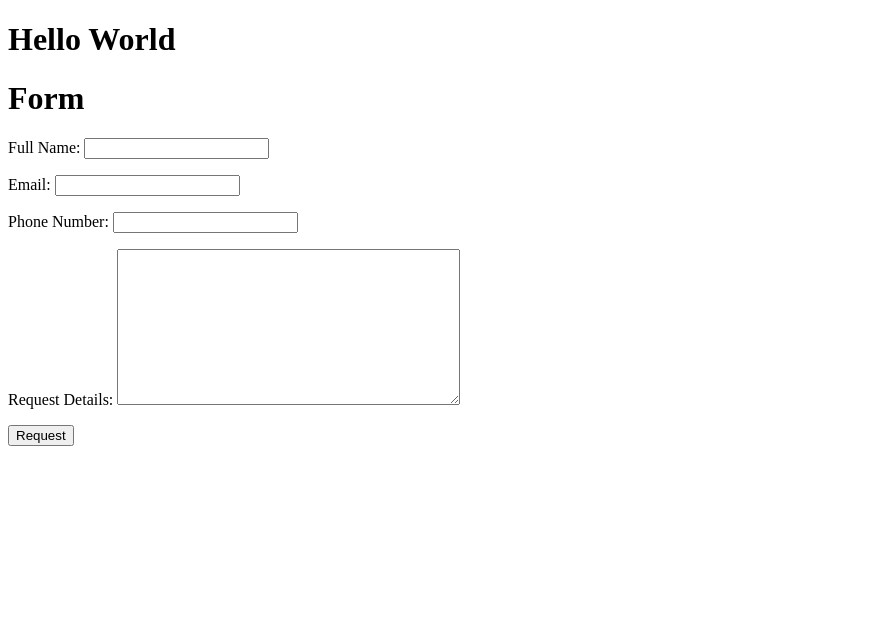
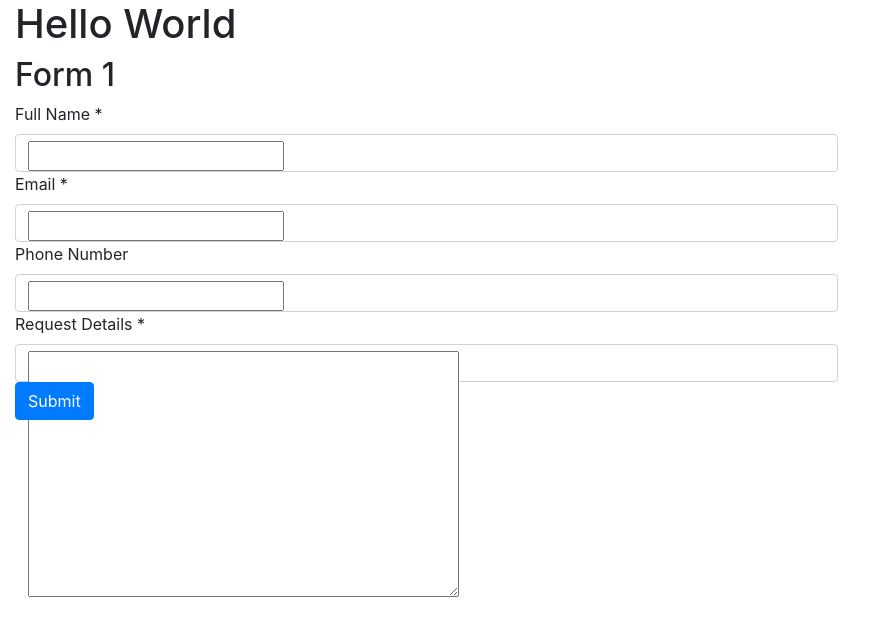
Before and after one commit to tuananhkk/landingpage, a Django app: page / in a window 1280 px wide. Shown: the top 636 px of the page, without its empty margins (0-893 px from the left). Run offline with Django 3.2, Linux system fonts and the light colour scheme; some libraries are stand-ins or nearby versions.

Commit message:
third commit

```diff
--- a/landingpage/src/contact/admin.py
+++ b/landingpage/src/contact/admin.py
@@ -4,7 +4,7 @@ from django.contrib import admin
 from .models import Contact
 
 class ContactModelAdmin(admin.ModelAdmin):
-	list_display = ["name", "email", "phone", "timestamp"]
+	list_display = [Contact, "email", "phone", "timestamp"]
 	list_filter = ["timestamp"]
 	search_fields = ["name", "email", "phone","content"]
 
--- a/landingpage/src/contact/models.py
+++ b/landingpage/src/contact/models.py
@@ -9,12 +9,12 @@ from django.core.urlresolvers import reverse
 class Contact(models.Model):
     name = models.CharField(max_length = 255, blank=False, verbose_name = "Full Name")
     email = models.EmailField(blank=False, verbose_name = "Email")
-    phone = PhoneNumberField(blank=False, verbose_name = "Phone Number")
+    phone = PhoneNumberField(blank=True, verbose_name = "Phone Number")
     content = models.TextField(max_length = 150, verbose_name = "Request Details")
     timestamp = models.DateTimeField(auto_now_add = True, verbose_name = "Request Time")
 
     def __str__(self):
-        return self.name + " - " + self.id
+        return self.name + " - " + str(self.id)
 
     # def get_absolute_url(self):
         # return reverse()
--- a/landingpage/src/landingpage/settings.py
+++ b/landingpage/src/landingpage/settings.py
@@ -116,7 +116,7 @@ USE_L10N = True
 
 USE_TZ = True
 
-PHONENUMBER_DB_FORMAT = 'EB164'
+# PHONENUMBER_DB_FORMAT = 'E164'
 
 # Static files (CSS, JavaScript, Images)
 # https://docs.djangoproject.com/en/1.9/howto/static-files/
--- a/landingpage/src/templates/base.html
+++ b/landingpage/src/templates/base.html
@@ -3,21 +3,67 @@
 
     <head>
         <title>My Landing Page</title>
+         <!-- Required meta tags always come first -->
+        <meta charset="utf-8">
+        <meta name="viewport" content="width=device-width, initial-scale=1, shrink-to-fit=no">
+        <meta http-equiv="x-ua-compatible" content="ie=edge">
+
+        <!-- Bootstrap CSS -->
+        <link rel="stylesheet" href="https://maxcdn.bootstrapcdn.com/bootstrap/4.0.0-alpha.5/css/bootstrap.min.css" integrity="sha384-AysaV+vQoT3kOAXZkl02PThvDr8HYKPZhNT5h/CXfBThSRXQ6jW5DO2ekP5ViFdi" crossorigin="anonymous">
     </head>
 
-    <body>
-        <h1>Hello World</h1>
+         <body>
+    <div class='col-md-2' ></div>
+    <div class='col-md-8' >
+
+    <h1>Hello World</h1>
+    <h2>Form 1</h2>
+
+    <form class="form-group" action="" method="POST" {% if form.is_multipart %}enctype="multipart/form-data"{% endif %}>
+    {% csrf_token %}
+    <!--{{ form.media }}-->
+
+    <!--Forms error handling-->
+    {% if form.errors %}
+        <div class="alert alert-error">
+            <ul>
+                {% for error in form.non_field_errors %}
+                <li>{{ error }}</li>
+                {% endfor %}
+            </ul>
+        </div>
+    {% endif %}
+
+
+    <!--Forms fields handling-->
+    <div class="control-group {% if field.errors %}error{% endif %}">
+    {% for field in form %}
+            <label class="control-label">{{ field.label }}{% if field.field.required %} *{% endif %}</label>
+            <div class="form-control">
+                {{ field }}
+                {% if field.errors %}<span class="form-inline">{{ field.errors.as_text }}</span>{% endif %}
+            </div>
+    {% endfor %}
+    </div>
+
+
+    <!--Forms button handling-->
+   <div class="form-actions">
+        <input class="btn btn-primary btn-large" type="submit" value="Submit"/>
+        {% block extra_buttons %}
+        {% endblock extra_buttons %}
+    </div>
+</form>
+</div>
+
+<div class='col-md-2' ></div>
+
+
+    <!-- jQuery first, then Tether, then Bootstrap JS. -->
+    <script src="https://ajax.googleapis.com/ajax/libs/jquery/3.1.1/jquery.min.js" integrity="sha384-3ceskX3iaEnIogmQchP8opvBy3Mi7Ce34nWjpBIwVTHfGYWQS9jwHDVRnpKKHJg7" crossorigin="anonymous"></script>
+    <script src="https://cdnjs.cloudflare.com/ajax/libs/tether/1.3.7/js/tether.min.js" integrity="sha384-XTs3FgkjiBgo8qjEjBk0tGmf3wPrWtA6coPfQDfFEY8AnYJwjalXCiosYRBIBZX8" crossorigin="anonymous"></script>
+    <script src="https://maxcdn.bootstrapcdn.com/bootstrap/4.0.0-alpha.5/js/bootstrap.min.js" integrity="sha384-BLiI7JTZm+JWlgKa0M0kGRpJbF2J8q+qreVrKBC47e3K6BW78kGLrCkeRX6I9RoK" crossorigin="anonymous"></script>
+
     </body>
 
-    {% block content %}
-    <div class='col-sm-12'>
-        <h1>Form</h1>
-            <form method='POST' action='' enctype='multipart/form-data'>
-                {% csrf_token %}
-                {{ form.as_p }}
-                <input type='submit' class='btn btn-default' value='Request' />
-            </form>
-    </div>
-    {% endblock content %}
-
 </html>
```
Also changed, not shown: landingpage/src/contact/forms.py (+6 -3 lines), landingpage/src/contact/migrations/0002_auto_20161118_1002.py (added), landingpage/src/db.sqlite3.
